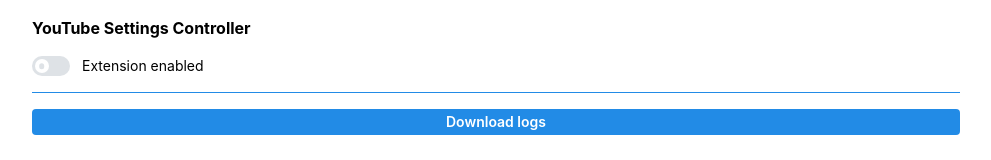
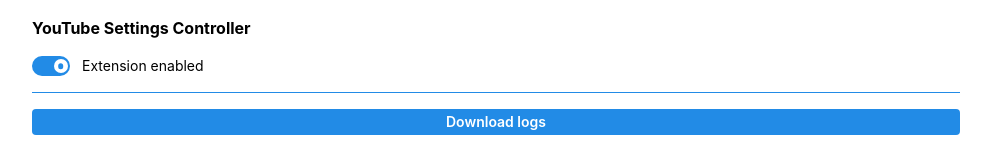
Before and after one commit to MateuszKlusek/youtube-settings-controller, a React (Vite) app: page / in a window 1280 px wide. Shown: the top 160 px of the page, without its empty margins (144-1135 px from the left). Built offline with nearby package versions, Linux system fonts and the light colour scheme.

Commit message:
chore: add the default value to useChromeStorage for extensionEnabled

```diff
--- a/src/components/App.tsx
+++ b/src/components/App.tsx
@@ -10,8 +10,10 @@
 import type { Message } from "../types/core";
 
 export const App = () => {
-  const [extensionEnabled, setExtensionEnabled] =
-    useChromeStorage("extensionEnabled");
+  const [extensionEnabled, setExtensionEnabled] = useChromeStorage(
+    "extensionEnabled",
+    true
+  );
 
   const downloadButtonLoading = useIsLoading();
 
```
